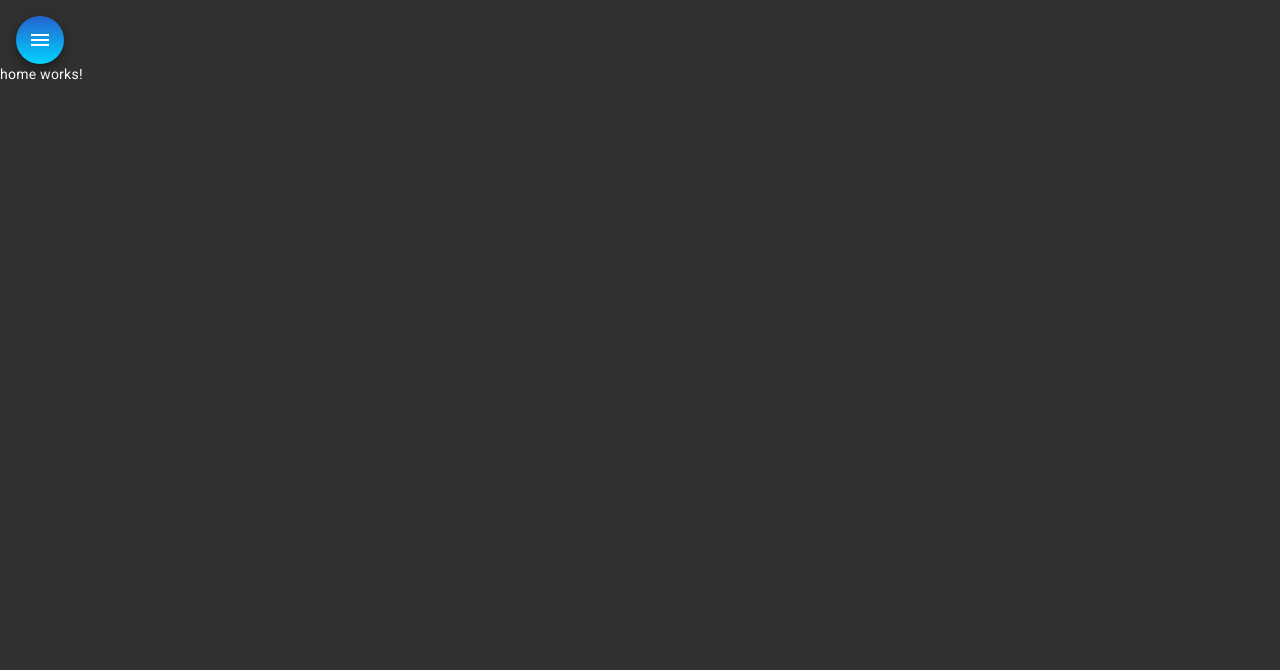
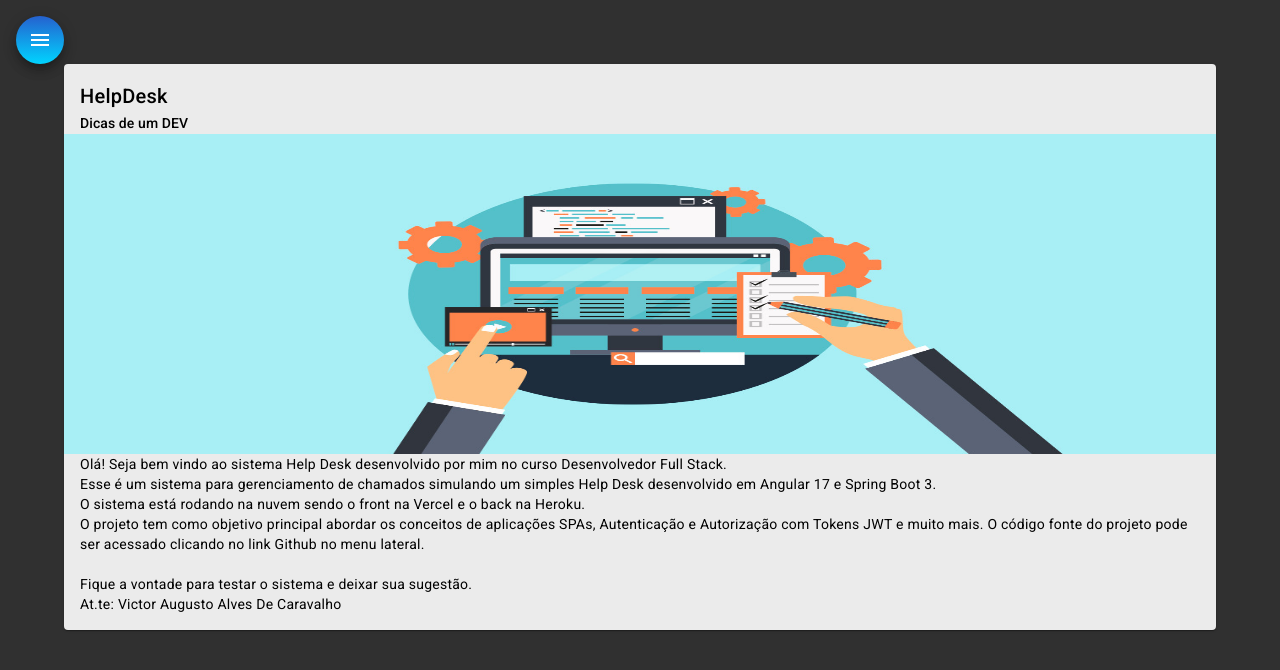
Before and after one commit to VictorAlves94/HelpDesk-FrontEnd, an Angular app in the folder HelpDesk/: page /home in a window 1280 px wide. Shown: the top 670 px of the page. Built offline with nearby package versions, Linux system fonts and the light colour scheme.

Commit message:
html e css e rota para componente home implementado

```diff
--- a/HelpDesk/src/app/components/home/home.component.css
+++ b/HelpDesk/src/app/components/home/home.component.css
@@ -0,0 +1,11 @@
+.card{
+    width: 90%;
+    margin: auto;
+    background-color: rgb(235,235, 235);
+}
+img{
+    height: 20rem;
+}
+.text{
+    color: black;
+}
--- a/HelpDesk/src/app/components/home/home.component.html
+++ b/HelpDesk/src/app/components/home/home.component.html
@@ -1 +1,17 @@
-<p>home works!</p>
+<mat-card class="card">
+    <mat-card-header>
+      <mat-card-title class="text">HelpDesk</mat-card-title>
+      <mat-card-subtitle class="text">Dicas de um DEV</mat-card-subtitle>
+    </mat-card-header>
+    <img mat-card-image src="assets/img/imagemhome.jpg" alt="image Home HelpDesk">
+    <mat-card-content class="text">
+        <p>     Olá! Seja bem vindo ao sistema Help Desk desenvolvido por mim no curso Desenvolvedor Full Stack.<br />
+            Esse é um sistema para gerenciamento de chamados simulando um simples Help Desk desenvolvido em Angular 17 e
+            Spring Boot 3. <br />O sistema está rodando na nuvem sendo o front na Vercel e o back na Heroku.<br />
+            O projeto tem como objetivo principal abordar os conceitos de aplicações SPAs, Autenticação e Autorização com
+            Tokens JWT e muito mais. O código fonte do projeto pode ser acessado clicando no link Github no menu lateral.
+            <br /><br /> Fique a vontade para testar o sistema e deixar sua sugestão.
+            <br /> At.te: Victor Augusto Alves De Caravalho</p>
+    </mat-card-content>
+
+  </mat-card>
--- a/HelpDesk/src/app/components/nav/nav.component.html
+++ b/HelpDesk/src/app/components/nav/nav.component.html
@@ -2,7 +2,7 @@
     <mat-drawer #drawer class="sidenav" mode="side">
         <img src="assets/img/img1.jpg" alt="imagem de navegação">
       <mat-nav-list class="nav-lis">
-        <a mat-list-item routerLink="/">
+        <a mat-list-item routerLink="home">
             <i class="material-icons">
                home
             </i>
```
Also changed, not shown: HelpDesk/src/assets/img/imagemhome.jpg (added), HelpDesk/src/assets/img/img2.png (deleted).
